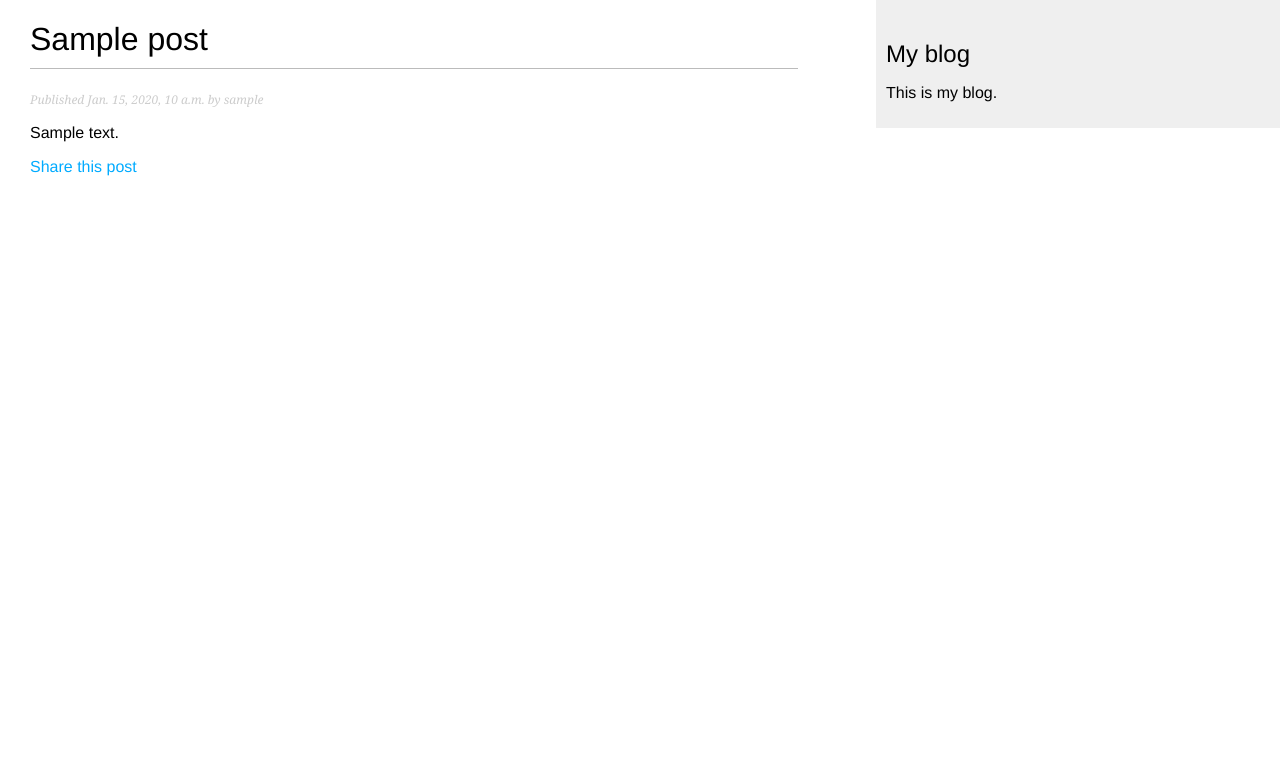
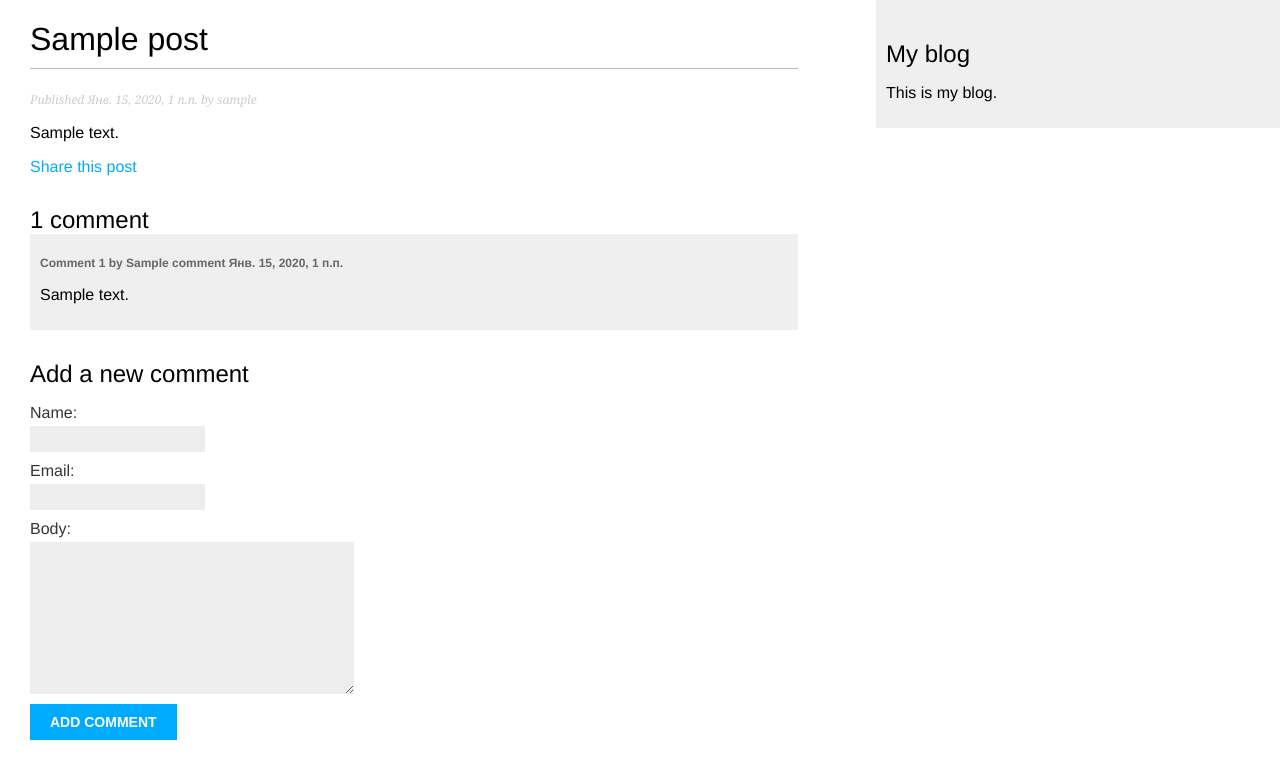
Before and after one commit to Klevakov/myBlog, a Django app: a page that uses blog/templates/blog/post/detail.html in a window 1280 px wide. Shown: the top 779 px of the page. Run offline with Django 3.2, Linux system fonts and the light colour scheme; tables that the repository leaves empty hold one stand-in row (values such as "Sample post").

Commit message:
after adding comment form

```diff
--- a/blog/forms.py
+++ b/blog/forms.py
@@ -1,8 +1,15 @@
 from django import forms
-
+from .models import Comment
 
 class EmailPostForm(forms.Form):
     name = forms.CharField(max_length=25)
     email = forms.EmailField()
     to = forms.EmailField()
     comments = forms.CharField(required=False, widget=forms.Textarea)
+
+
+class CommentForm(forms.ModelForm):
+
+    class Meta:
+        model = Comment
+        fields = ('name', 'email', 'body')
--- a/blog/models.py
+++ b/blog/models.py
@@ -34,3 +34,19 @@ class Post(models.Model):
     def get_absolute_url(self):
         return reverse('blog:post_detail', args=[self.publish.year, self.publish.month,
                                                  self.publish.day, self.slug])
+
+
+class Comment(models.Model):
+    post = models.ForeignKey(Post, on_delete=models.CASCADE, related_name='comments')
+    name = models.CharField(max_length=80)
+    email = models.EmailField()
+    body = models.TextField()
+    created = models.DateTimeField(auto_now_add=True)
+    updated = models.DateTimeField(auto_now=True)
+    active = models.BooleanField(default=True)
+
+    class Meta:
+        ordering = ('created',)
+
+    def __str__(self):
+        return 'Comment by {} on {}'.format(self.name, self.post)
--- a/blog/templates/blog/post/detail.html
+++ b/blog/templates/blog/post/detail.html
@@ -7,4 +7,28 @@
     <p>
        <a href="{% url "blog:post_share" post.id %}">Share this post</a>
     </p>
+    {% with comments.count as total_comments %}
+        <h2>{{ total_comments }} comment{{ total_comments|pluralize }}</h2>
+    {% endwith %}
+    {% for comment in comments %}
+        <div class="comment">
+            <p class="info">
+                Comment {{ forloop.counter }} by {{ comment.name }}
+                {{ comment.created }}
+            </p>
+            {{ comment.body|linebreaks }}
+            </div>
+            {% empty %}
+            <p>There are no comments yet.</p>
+    {% endfor %}
+    {% if new_comment %}
+        <h2>Your comment has been added.</h2>
+    {% else %}
+        <h2>Add a new comment</h2>
+        <form action="." method="post">
+            {{ comment_form.as_p }}
+            {% csrf_token %}
+            <p><input type="submit" value="Add comment"></p>
+        </form>
+    {% endif %}
 {% endblock %}
--- a/blog/views.py
+++ b/blog/views.py
@@ -1,9 +1,9 @@
 from django.core.mail import send_mail
 from django.shortcuts import render, get_object_or_404
-from .models import Post
+from .models import Post, Comment
 from django.core.paginator import Paginator, EmptyPage, PageNotAnInteger
 from django.views.generic import ListView
-from .forms import EmailPostForm
+from .forms import EmailPostForm, CommentForm
 
 
 def post_share(request, post_id):
@@ -49,4 +49,17 @@ class PostListView(ListView):
 def post_detail(request, year, month, day, post):
     post = get_object_or_404(Post, slug=post, status='published', publish__year=year,
                              publish__month=month, publish__day=day)
-    return render(request, 'blog/post/detail.html', {'post': post})
+    comments = post.comments.filter(active=True)  # Список активных комментариев для этой статьи.
+    new_comment = None
+    if request.method == 'POST':  # Пользователь отправил комментарий.
+        comment_form = CommentForm(data=request.POST)
+        if comment_form.is_valid():  # Создаем комментарий, но пока не сохраняем в базе данных.
+            new_comment = comment_form.save(commit=False)  # Привязываем комментарий к текущей статье.
+            new_comment.post = post  # Сохраняем комментарий в базе данных.
+            new_comment.save()
+    else:
+        comment_form = CommentForm()
+    return render(request, 'blog/post/detail.html', {'post': post,
+                                                     'comments': comments,
+                                                     'new_comment': new_comment,
+                                                     'comment_form': comment_form})
--- a/mysite/settings.py
+++ b/mysite/settings.py
@@ -104,9 +104,9 @@ AUTH_PASSWORD_VALIDATORS = [
 # Internationalization
 # https://docs.djangoproject.com/en/3.2/topics/i18n/
 
-LANGUAGE_CODE = 'en-us'
+LANGUAGE_CODE = 'ru'
 
-TIME_ZONE = 'UTC'
+TIME_ZONE = 'Europe/Moscow'
 
 USE_I18N = True
 
```
Also changed, not shown: blog/admin.py (+8 -1 lines), blog/migrations/0002_comment.py (added).
